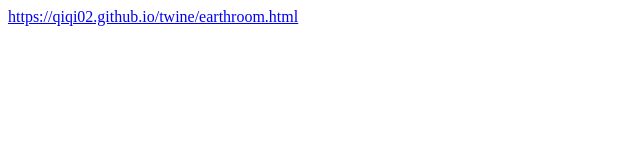
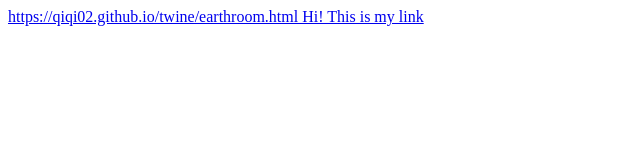
Before and after one commit to qiqi02/twine, a plain HTML site: page index.html in a window 1280 px wide. Shown: the whole page, without its empty margins (0-640 px from the left). Drawn offline with Linux system fonts and the light colour scheme.

Commit message:
Update index.html

```diff
--- a/index.html
+++ b/index.html
@@ -1,4 +1,6 @@
 <html>
   <a href=”https://qiqi02.github.io/twine/earthroom.html”>
 https://qiqi02.github.io/twine/earthroom.html
+
+    Hi! This is my link </a>
 </html>
```
